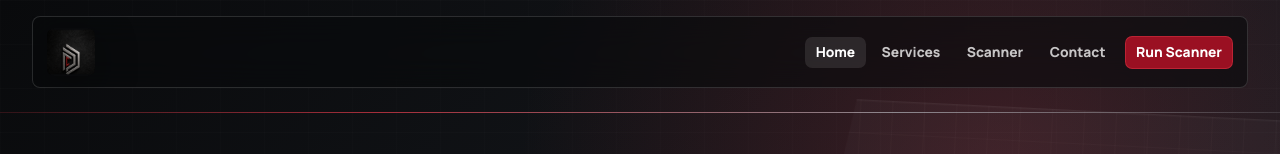
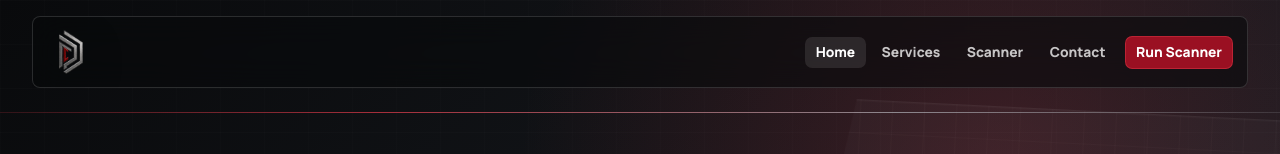
Before and after one commit to dez727/diligent-designs-consulting-site, a Next.js app in the folder client-automation-opportunity-scanner/: page / in a window 1280 px wide. Shown: the top 154 px of the page. Built offline with nearby package versions, Linux system fonts and the light colour scheme; no server answers.

Commit message:
Update nav logo and add project debrief

```diff
--- a/client-automation-opportunity-scanner/components/SiteNav.tsx
+++ b/client-automation-opportunity-scanner/components/SiteNav.tsx
@@ -26,7 +26,7 @@ export function SiteNav() {
   return (
     <nav className="site-nav" aria-label="Main navigation" data-animate="fade-down">
       <Link className="brand-mark" href="/" aria-label="Diligent Designs Consulting home" onClick={() => setIsOpen(false)}>
-        <Image className="brand-logo" src="/ddc-favicon.png" alt="" width={256} height={256} priority unoptimized />
+        <Image className="brand-logo" src="/ddc-logo-nav.png" alt="" width={512} height={512} priority unoptimized />
         <span className="brand-copy">Diligent Designs Consulting</span>
       </Link>
 
```
Also changed, not shown: client-automation-opportunity-scanner/public/ddc-logo-nav.png (added), 1 other file (tests, documents, lock files or other folders).
